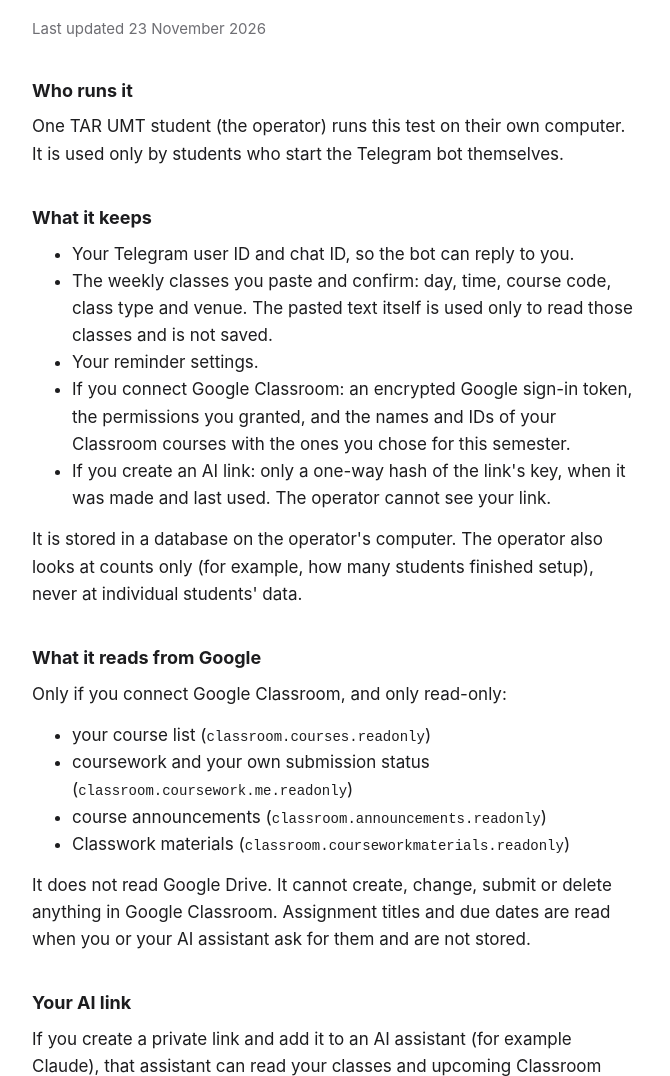
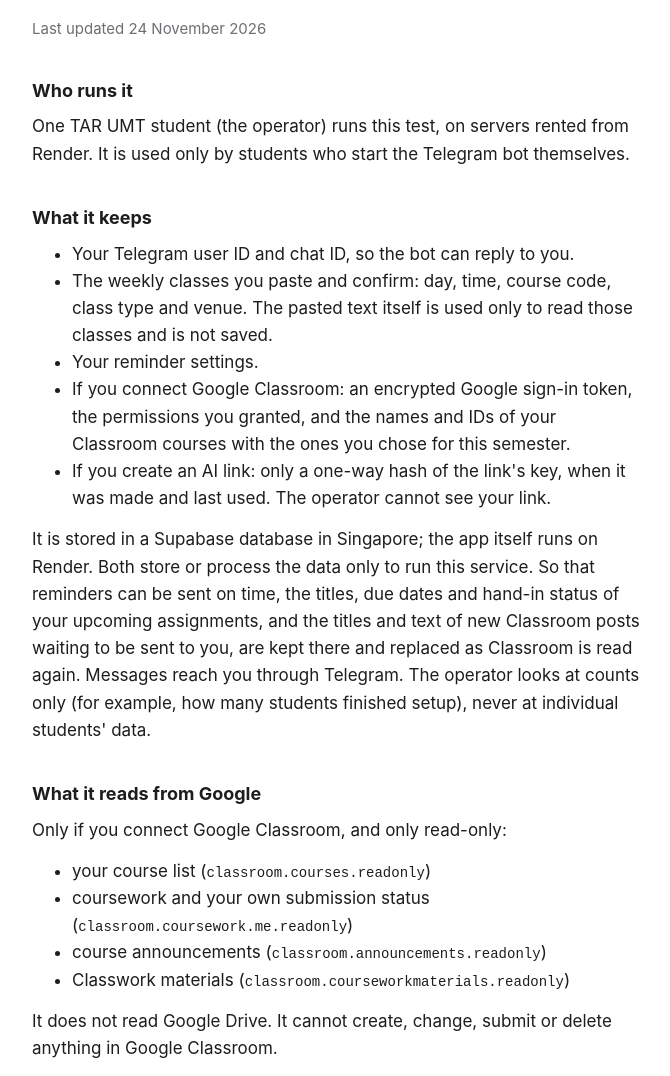
Before and after one commit to chunjie0213-ai/tarumt-timetable-privacy, a plain HTML site: page assistant/privacy.html in a window 1280 px wide. Shown: the part 139-1215 px from the top of the page, without its empty margins (304-974 px from the left). Drawn offline with Linux system fonts and the light colour scheme.

Commit message:
Privacy: hosting on Render and Supabase, what is cached for reminders

```diff
--- a/assistant/privacy.html
+++ b/assistant/privacy.html
@@ -10,10 +10,10 @@
   <main>
     <p><a href="./">TAR UMT Assistant Lab</a></p>
     <h1>Privacy policy</h1>
-    <p class="meta">Last updated 23 November 2026</p>
+    <p class="meta">Last updated 24 November 2026</p>
 
     <h2>Who runs it</h2>
-    <p>One TAR UMT student (the operator) runs this test on their own computer. It is used only by
+    <p>One TAR UMT student (the operator) runs this test, on servers rented from Render. It is used only by
       students who start the Telegram bot themselves.</p>
 
     <h2>What it keeps</h2>
@@ -28,7 +28,10 @@
       <li>If you create an AI link: only a one-way hash of the link's key, when it was made and last used.
         The operator cannot see your link.</li>
     </ul>
-    <p>It is stored in a database on the operator's computer. The operator also looks at counts only
+    <p>It is stored in a Supabase database in Singapore; the app itself runs on Render. Both store or process
+      the data only to run this service. So that reminders can be sent on time, the titles, due dates and hand-in status
+      of your upcoming assignments, and the titles and text of new Classroom posts waiting to be sent to you, are
+      kept there and replaced as Classroom is read again. Messages reach you through Telegram. The operator looks at counts only
       (for example, how many students finished setup), never at individual students' data.</p>
 
     <h2>What it reads from Google</h2>
@@ -40,8 +43,7 @@
       <li>Classwork materials (<code>classroom.courseworkmaterials.readonly</code>)</li>
     </ul>
     <p>It does not read Google Drive. It cannot create, change, submit or delete anything in Google
-      Classroom. Assignment titles and due dates are read when you or your AI assistant ask for them
-      and are not stored.</p>
+      Classroom.</p>
 
     <h2>Your AI link</h2>
     <p>If you create a private link and add it to an AI assistant (for example Claude), that assistant
```
